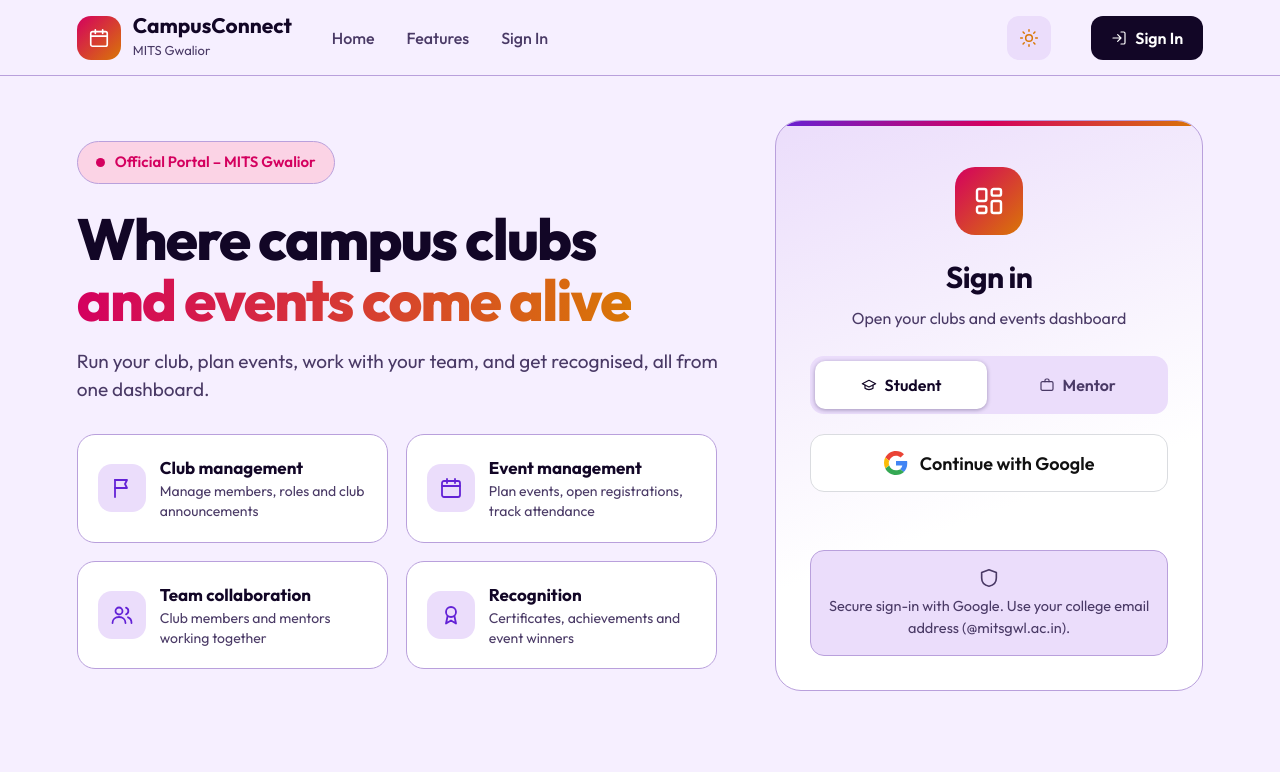
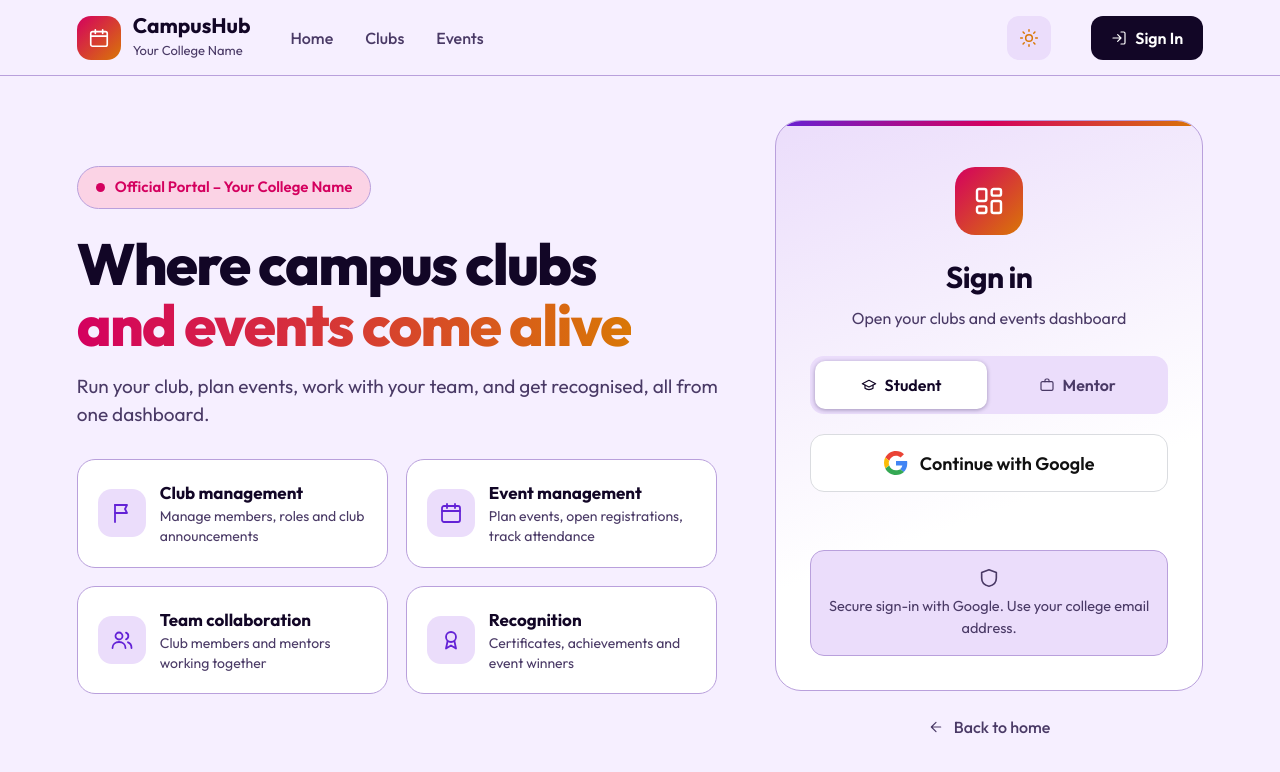
Before and after one commit to YogeshYdv06/Central-Club-Event-Management-System, a plain HTML site: page index.html in a window 1280 px wide. Drawn offline with Linux system fonts and the light colour scheme; no server answers.

Commit message:
new changes

```diff
--- a/club-details.js
+++ b/club-details.js
@@ -159,7 +159,7 @@ async function checkUserMembershipStatus() {
       btn.textContent = "Join Request Pending Approval...";
       btn.className = "btn-action btn-pending";
       btn.disabled = true;
-      btn.onclick = null;
+     btn.onclick = null;
       if (cancelBtn) {
         cancelBtn.hidden = false;
         cancelBtn.disabled = false;
--- a/index.html
+++ b/index.html
@@ -3,32 +3,28 @@
 <head>
 <meta charset="utf-8">
 <meta name="viewport" content="width=device-width, initial-scale=1, viewport-fit=cover">
-<title>CampusConnect – Login</title>
+<title>CampusHub Login</title>
 <link rel="stylesheet" href="https://fonts.googleapis.com/css2?family=Outfit:wght@400;500;600;700;800&display=swap">
 <link rel="stylesheet" href="login.css">
 </head>
-<body id="top">
+<body>
 
 <header>
   <a class="brand" href="index.html">
     <div class="logo grad"><svg viewBox="0 0 24 24"><rect x="3" y="5" width="18" height="16" rx="2"/><path d="M3 10h18M8 3v4M16 3v4"/></svg></div>
-    <div><b>CampusConnect</b><small>MITS Gwalior</small></div>
+    <div><b>CampusHub</b><small>Your College Name</small></div>
   </a>
-  <nav aria-label="Main">
-    <a href="#top">Home</a>
-    <a href="#features">Features</a>
-    <a href="#loginCard">Sign In</a>
-  </nav>
+  <nav aria-label="Main"><a href="index.html">Home</a><a href="#clubs">Clubs</a><a href="#events">Events</a></nav>
   <button class="theme" id="theme" aria-label="Toggle theme"><svg viewBox="0 0 24 24"><circle cx="12" cy="12" r="4"/><path d="M12 2v2M12 20v2M4.9 4.9l1.4 1.4M17.7 17.7l1.4 1.4M2 12h2M20 12h2M4.9 19.1l1.4-1.4M17.7 6.3l1.4-1.4"/></svg></button>
   <button class="signin" id="headSignin"><svg viewBox="0 0 24 24"><path d="M15 3h4a2 2 0 0 1 2 2v14a2 2 0 0 1-2 2h-4M10 17l5-5-5-5M15 12H3"/></svg><span>Sign In</span></button>
 </header>
 
 <main>
   <section>
-    <div class="badge"><i></i>Official Portal – MITS Gwalior</div>
+    <div class="badge"><i></i>Official Portal – Your College Name</div>
     <h1>Where campus clubs<br><span>and events come alive</span></h1>
     <p class="lead">Run your club, plan events, work with your team, and get recognised, all from one dashboard.</p>
-    <div class="chips" id="features">
+    <div class="chips">
       <span><svg viewBox="0 0 24 24"><path d="M5 21V4"/><path d="M5 4h12l-2 4 2 4H5"/></svg><b>Club management</b><small>Manage members, roles and club announcements</small></span>
       <span><svg viewBox="0 0 24 24"><rect x="3" y="5" width="18" height="16" rx="2"/><path d="M3 10h18M8 3v4M16 3v4"/></svg><b>Event management</b><small>Plan events, open registrations, track attendance</small></span>
       <span><svg viewBox="0 0 24 24"><circle cx="9" cy="8" r="3.5"/><path d="M2.5 20c0-3.6 2.9-6 6.5-6s6.5 2.4 6.5 6M16 4.7a3.5 3.5 0 0 1 0 6.6M18 14.3c2 .7 3.5 2.6 3.5 5.7"/></svg><b>Team collaboration</b><small>Club members and mentors working together</small></span>
@@ -42,22 +38,20 @@
       <h2>Sign in</h2>
       <p class="sub">Open your clubs and events dashboard</p>
       <div class="tabs" role="tablist">
-        <button class="tab" type="button" role="tab" aria-selected="true" data-role="student"><svg viewBox="0 0 24 24"><path d="M22 10 12 5 2 10l10 5 10-5z"/><path d="M6 12v5c3 2.5 9 2.5 12 0v-5"/></svg>Student</button>
-        <button class="tab" type="button" role="tab" aria-selected="false" data-role="mentor"><svg viewBox="0 0 24 24"><rect x="3" y="7" width="18" height="13" rx="2"/><path d="M9 7V5a2 2 0 0 1 2-2h2a2 2 0 0 1 2 2v2"/></svg>Mentor</button>
+        <button class="tab" role="tab" aria-selected="true" data-role="student"><svg viewBox="0 0 24 24"><path d="M22 10 12 5 2 10l10 5 10-5z"/><path d="M6 12v5c3 2.5 9 2.5 12 0v-5"/></svg>Student</button>
+        <button class="tab" role="tab" aria-selected="false" data-role="mentor"><svg viewBox="0 0 24 24"><rect x="3" y="7" width="18" height="13" rx="2"/><path d="M9 7V5a2 2 0 0 1 2-2h2a2 2 0 0 1 2 2v2"/></svg>Mentor</button>
       </div>
-      <button class="google" type="button" id="google">
+      <button class="google" id="google">
         <svg viewBox="0 0 48 48"><path fill="#EA4335" d="M24 9.5c3.5 0 6.6 1.2 9.1 3.6l6.8-6.8C35.8 2.4 30.3 0 24 0 14.6 0 6.5 5.4 2.6 13.2l7.9 6.1C12.4 13.6 17.7 9.5 24 9.5z"/><path fill="#4285F4" d="M46.5 24.5c0-1.6-.1-3.1-.4-4.5H24v9h12.7c-.6 3-2.2 5.5-4.7 7.2l7.6 5.9c4.4-4.1 6.9-10.1 6.9-17.6z"/><path fill="#FBBC05" d="M10.5 28.7A14.5 14.5 0 0 1 9.5 24c0-1.6.3-3.2.8-4.7l-7.9-6.1A24 24 0 0 0 0 24c0 3.9.9 7.5 2.6 10.8l7.9-6.1z"/><path fill="#34A853" d="M24 48c6.5 0 11.9-2.1 15.9-5.8l-7.6-5.9c-2.1 1.4-4.9 2.3-8.3 2.3-6.3 0-11.6-4.1-13.5-9.8l-7.9 6.1C6.5 42.6 14.6 48 24 48z"/></svg>
         Continue with Google
       </button>
       <div class="toast" id="toast" role="status"></div>
       <div class="note">
         <svg viewBox="0 0 24 24"><path d="M12 3 4 6v6c0 4.5 3.2 8 8 9 4.8-1 8-4.5 8-9V6l-8-3z"/></svg>
-        <span id="noteText">Secure sign-in with Google. Use your college email address (@mitsgwl.ac.in).</span>
+        <span id="noteText">Secure sign-in with Google. Use your college email address.</span>
       </div>
     </div>
-    <a class="back" id="resumeLink" href="Dashboard.html" hidden>
-      <span>Already signed in? Open Dashboard →</span>
-    </a>
+    <a class="back" href="index.html"><svg viewBox="0 0 24 24"><path d="M19 12H5M12 19l-7-7 7-7"/></svg>Back to home</a>
   </section>
 </main>
 
```
